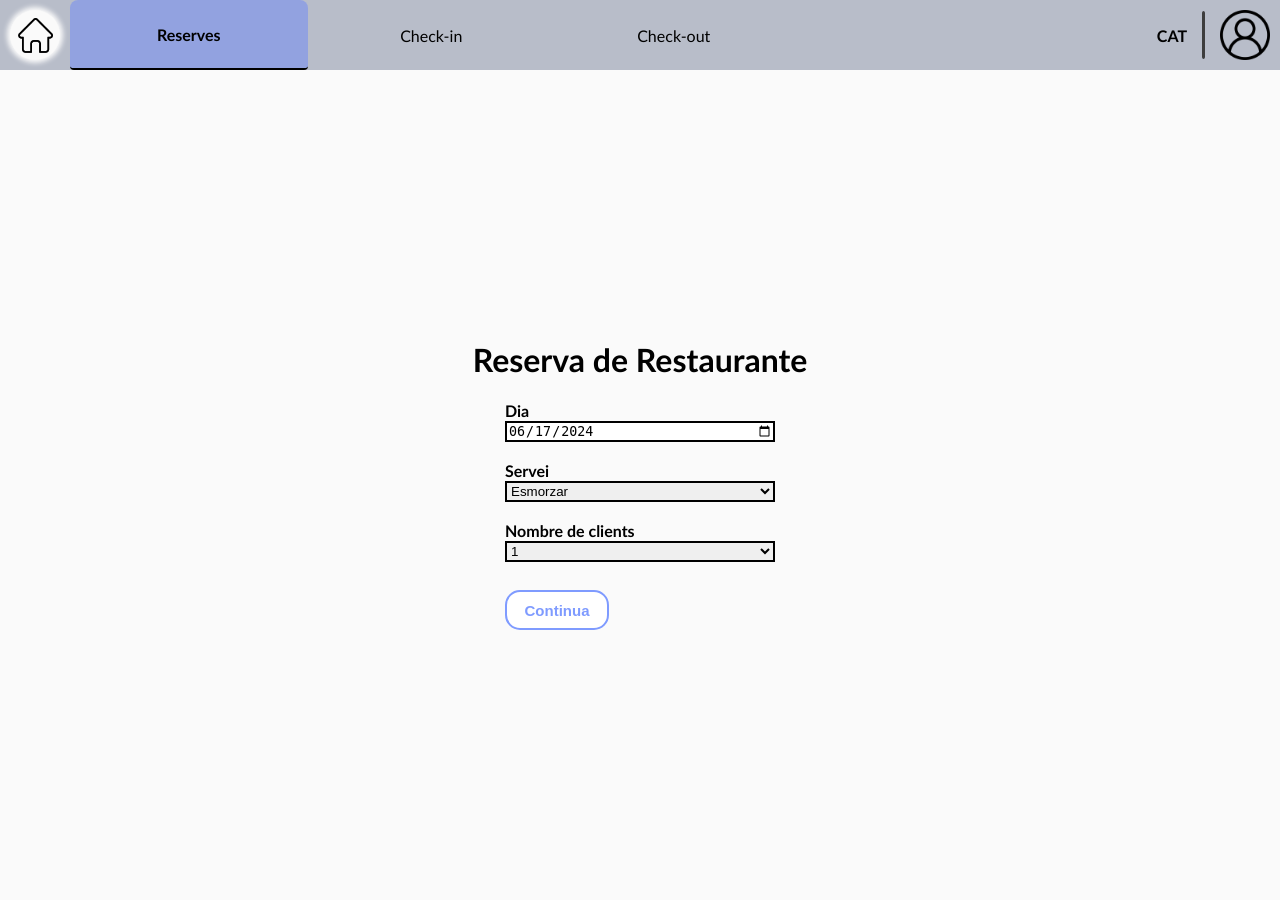
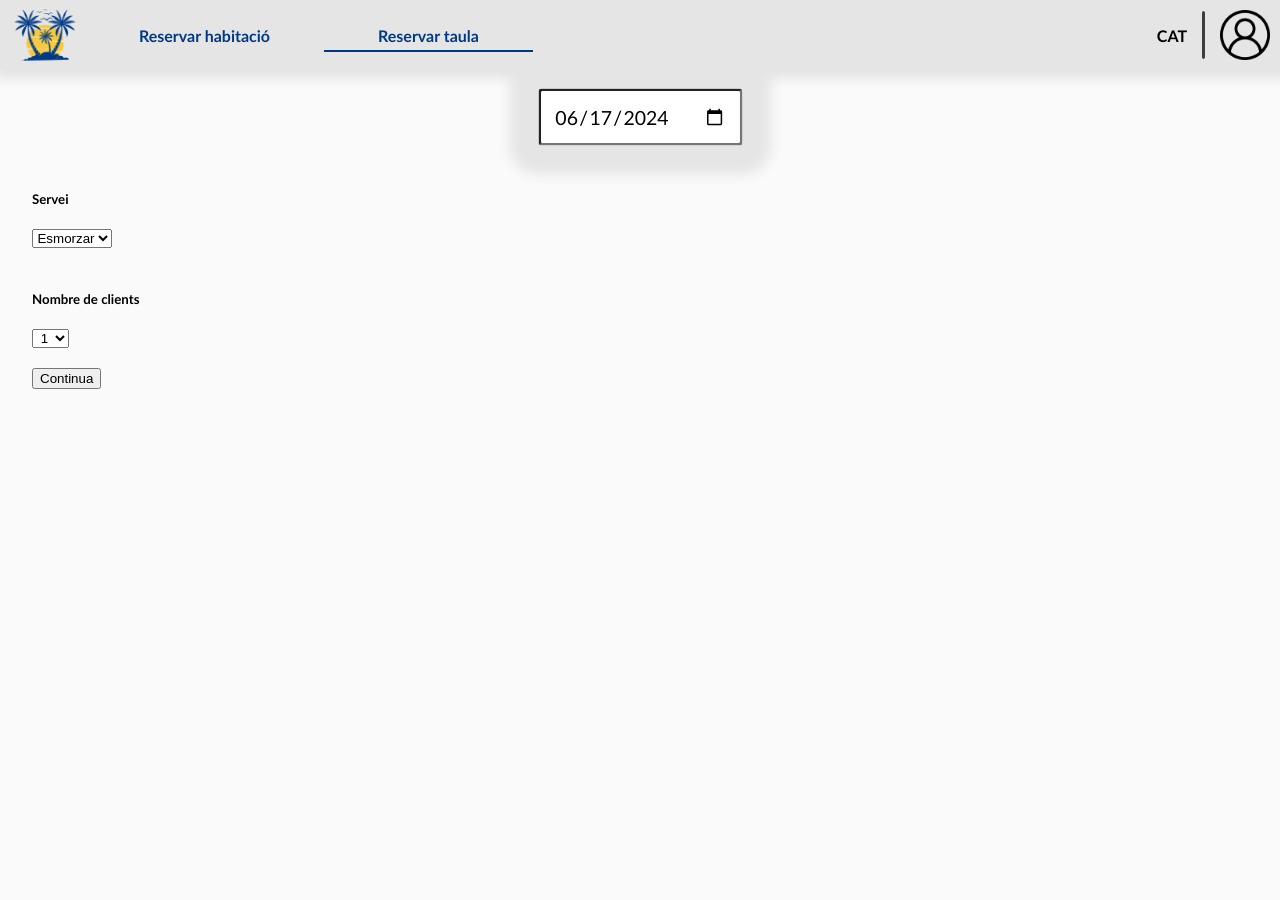
Before and after one commit to Computer-Engineering-UdL/JointProject, a Django app: page /guest/restaurant-reservation-1/ in a window 1280 px wide. Run offline with Django 5.2, Linux system fonts and the light colour scheme.

Commit message:
feat: creation

```diff
--- /dev/null
+++ b/static/css/client/restaurant/client_restaurant.css
@@ -0,0 +1,8 @@
+.main {
+    top: 80px;
+}
+
+header {
+    background-color: #e5e5e5;
+    box-shadow: #e5e5e5 8px -3px 10px 12px;
+}
--- a/templates/client/base_client.html
+++ b/templates/client/base_client.html
@@ -14,7 +14,7 @@
         <ul class="menu">
             <a class="home" id="user-home" {% block id_home %}{% endblock %} href="{% url 'guest_home' %}"><img src="{% static 'img/test-logo-las-palmeras.png' %}" alt="home"></a>
             <li><a href="{% url 'guest_room_reservation' %}"><button {% block id_new_reservation %}{% endblock %}>Reservar habitació</button></a></li>
-            <li><a><button> {% block id_restaurant_reservation %}{% endblock %}Reservar taula</button></a></li>
+            <li><a href="{% url 'guest_restaurant_reservation_1' %}"><button {% block id_restaurant_reservation %}{% endblock %}>Reservar taula</button></a></li>
         </ul>
     </nav>
     <div id="right-header">
--- a/templates/client/restaurant_reservation/new_restaurant_reservation_step_1.html
+++ b/templates/client/restaurant_reservation/new_restaurant_reservation_step_1.html
@@ -1,31 +1,33 @@
-{% extends "worker/receptionist/base_receptionist.html" %}
+{% extends "client/base_client.html" %}
 <!-- This template shows the room reservation form, where the receptionist fills all the reservation fields -->
 
 {% load static %}
 {% block extra_css %}
-
+    <link rel="stylesheet" href="{% static 'css/client/hotel/client_reservation.css' %}">
+    <link rel="stylesheet" href="{% static 'css/client/restaurant/client_restaurant.css' %}">
 {% endblock extra_css %}
 
-<!-- This block must appear in every reservation template as it is -->
-{% block id_reservation %} id="current-page" {% endblock id_reservation %}
-
-{% block title %}Reserva Restaurant{% endblock title %}
+{% block title %}Restaurant{% endblock title %}
+{% block id_restaurant_reservation %}id="current-page"{% endblock id_restaurant_reservation %}
 
 {% block content %}
+    <div class="main">
+        <form method="post" class="general-form">
+            {% csrf_token %}
+            <div class="add-reservation-form">
+                <div class="date-form">
+                    <section class="form-input date-input">
+                        {{ form.day }}
+                    </section>
+                </div>
 
-    <h1 class="text-center">Reserva de Restaurante</h1>
-    <form method="post">
-        {% csrf_token %}
-        <div class="form-group"><h5>{{ form.day.label }}</h5> {{ form.day }}</div>
-        <br>
-        <div class="form-group"><h5>{{ form.service.label }}</h5> {{ form.service }}</div>
-        <br>
-        <div class="form-group"><h5>{{ form.num_guests.label }}</h5> {{ form.num_guests }}</div>
-        <br>
-        <br>
-        <div class="procedural-buttons">
-            <button class="filter-button" type="submit">Continua</button>
-        </div>
-    </form>
+                <div class="form-group"><h5>{{ form.service.label }}</h5> {{ form.service }}</div>
+                <div class="form-group"><h5>{{ form.num_guests.label }}</h5> {{ form.num_guests }}</div>
+                <div class="procedural-buttons">
+                    <button class="filter-button" type="submit">Continua</button>
+                </div>
+            </div>
 
+        </form>
+    </div>
 {% endblock content %}
```
